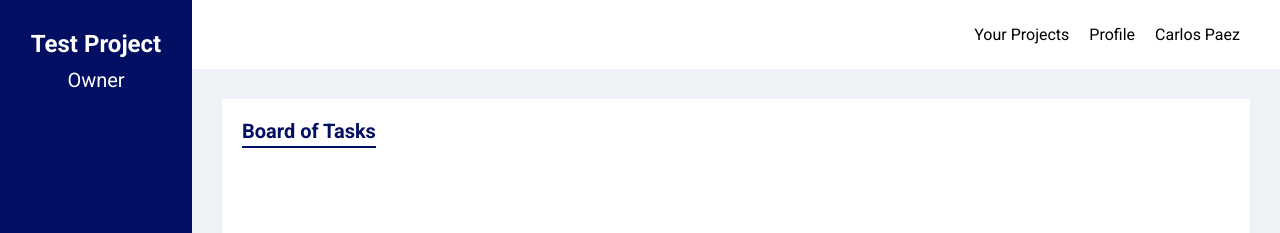
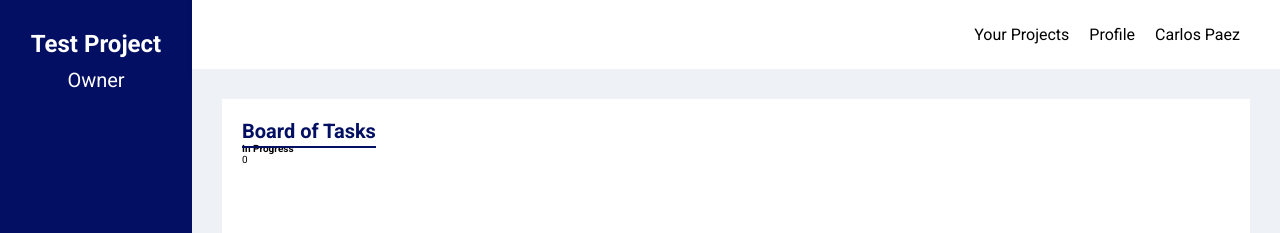
Before and after one commit to CarlosP1806/project-manager-app, a React (Create React App) app in the folder client/: page / in a window 1280 px wide. Shown: the top 233 px of the page. Built offline with nearby package versions, Linux system fonts and the light colour scheme.

Commit message:
Create component to handle task column

```diff
--- /dev/null
+++ b/client/src/components/TasksColumn.js
@@ -0,0 +1,18 @@
+import React from 'react'
+
+function TasksColumn({
+  columnTitle,
+}) {
+  return (
+    <>
+      <section className="task-column">
+        <header className="task-column__header">
+          <h2 className="task-column__title">{columnTitle}</h2>
+         <span className="task-column__counter">0</span>
+        </header>
+      </section>
+    </>
+  );
+}
+
+export default TasksColumn;
--- a/client/src/pages/ProjectTasks.js
+++ b/client/src/pages/ProjectTasks.js
@@ -1,4 +1,5 @@
 import React from 'react';
+import TasksColumn from '../components/TasksColumn';
 
 function ProjectTasks() {
   return (
@@ -7,6 +8,9 @@ function ProjectTasks() {
         <header className="section__header">
           <h1 className="section__title">Board of Tasks</h1>
         </header>
+
+        <TasksColumn columnTitle="In Progress"/>
+
       </section>
     </>
   );
--- a/client/src/pages/ProjectView.js
+++ b/client/src/pages/ProjectView.js
@@ -12,6 +12,8 @@ function ProjectView({
   function getCurrentSection() {
     switch(currentSection) {
       case "tasks":
+        return <ProjectTasks />;
+      default:
         return <ProjectTasks />;
     }
   }
```
